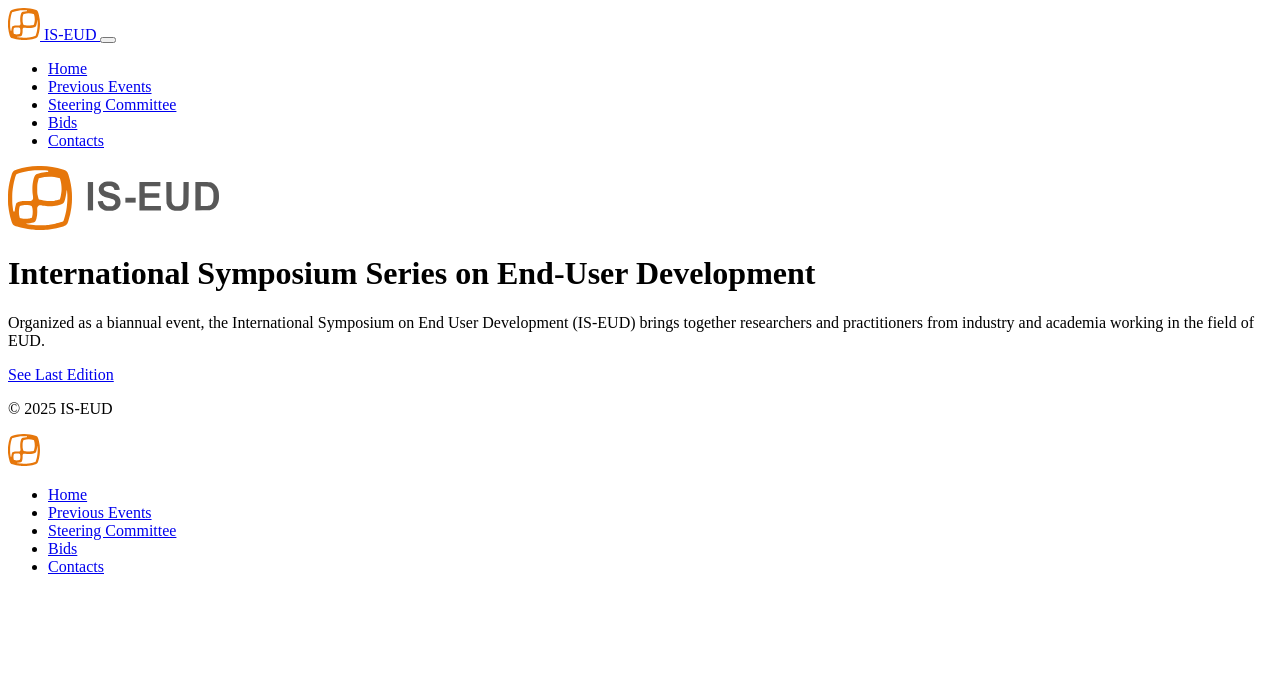
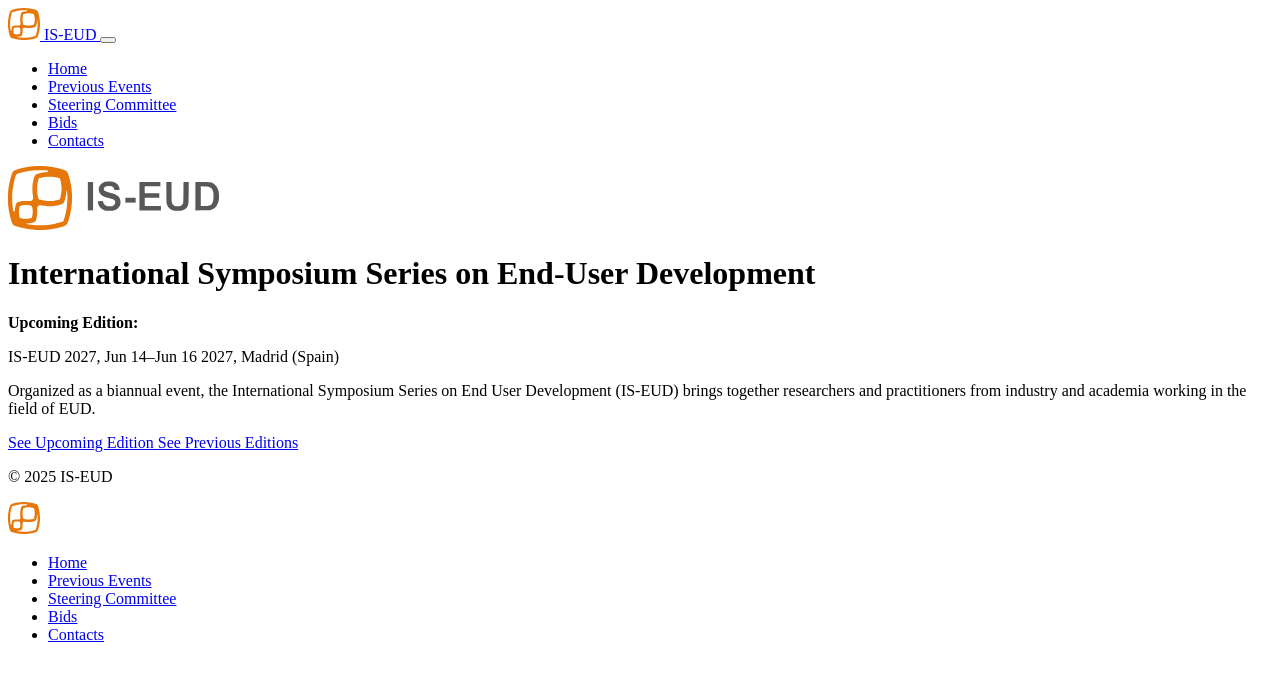
Before and after one commit to IS-EUD/is-eud.github.io, a Jekyll site: the page built from index.html, in a window 1280 px wide. Shown: the top 681 px of the page. Built offline with Jekyll 4.4.1, drawn with Linux system fonts in a browser that asks for light colours; a style sheet for code colours, icons or effects is not loaded.

Commit message:
Add current edition to the website

```diff
--- a/index.html
+++ b/index.html
@@ -14,19 +14,45 @@ body_class: min-vh-100 d-flex flex-column
 		height="64">
 	<h1 class="display-5 fw-bold text-body-emphasis">International Symposium Series on End-User Development
 	</h1>
+        {% assign current_edition = site.data.events
+            | sort: 'edition'
+            | reverse
+            | first %}
+
+        {% assign today = 'now' | date: "%s" %}
+        {% assign current_edition_end = current_edition.end | date: "%s" %}
+        {% if today < current_edition_end %}
+        <section class="lead mb-4">
+            <strong class="fw-bold">Upcoming Edition:</strong>
+            <p>
+                IS-EUD {{ current_edition.start | date: "%Y" }},
+                {{ current_edition.start | date: "%b %d" }}&ndash;{{ current_edition.end | date: "%b %d %Y" }},
+                {{ current_edition.location.city }}
+                ({{ current_edition.location.country }})
+
+            </p>
+        </section>
+        {% endif %}
 	<div class="col-lg-6 mx-auto">
 		<p class="lead mb-4">
-			Organized as a biannual event, the International Symposium on End User
+			Organized as a biannual event, the International Symposium Series on End User
 			Development (IS-EUD) brings together researchers and practitioners from industry
 			and academia working in the field of EUD.
 		</p>
+
+
 		<div class="d-grid gap-2 d-sm-flex justify-content-sm-center">
-			{% assign current_edition = site.data.events
-				| sort: 'edition'
-				| reverse
-				| first %}
+            {% if current_edition.url %}
 			<a href="{{ current_edition.url }}" class="btn btn-primary btn-lg px-4 gap-3">
-				See Last Edition
+                {% if today < current_edition_end %}
+                    See Upcoming Edition
+                {% else %}
+                    See Last Edition
+                {% endif %}
+			</a>
+            {% endif %}
+			<a href="{% link previous-events.html %}" class="btn btn-outline-primary btn-lg px-4 gap-3">
+				See Previous Editions
 			</a>
 		</div>
 	</div>
```
